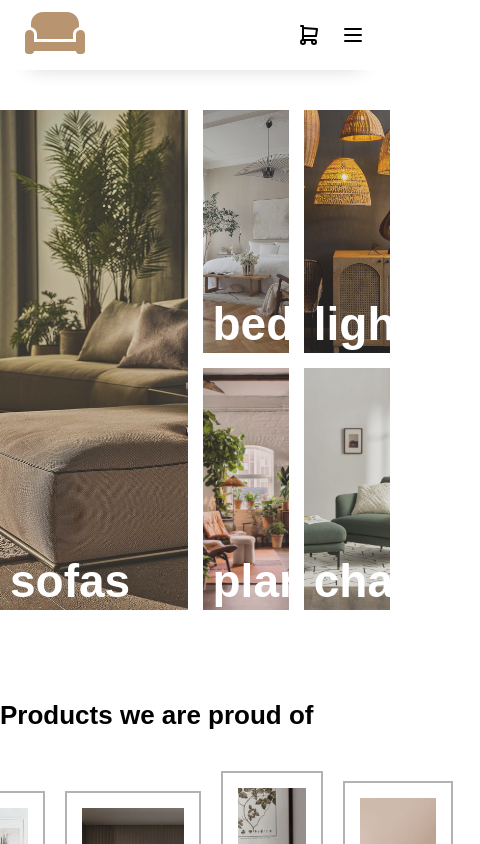
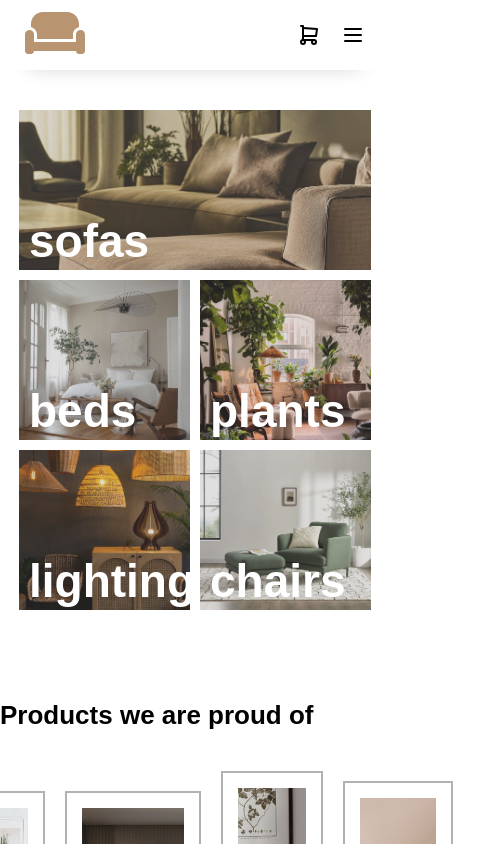
Before and after one commit to mhserrano/e-commerce, a React (Vite) app: page / in a window 390 px wide. Shown: the top 844 px of the page, 480 px wide, since content can reach past the window. Built offline with nearby package versions, Linux system fonts and the light colour scheme; a web font is replaced by a local one.

Commit message:
Added media queries to the hero

```diff
--- a/src/components/Header.css
+++ b/src/components/Header.css
@@ -47,3 +47,32 @@
   font-size: 46px;
   font-weight: 700;
 }
+
+@media (max-width: 750px) {
+  .hero-grid-container {
+    display: grid;
+    grid-template-columns: 1fr 1fr;
+    grid-template-rows: 1fr 1fr 1fr;
+    grid-template-areas: "one one" "two-left two-right" "three-left three-right";
+    grid-gap: 10px;
+  }
+
+  .grid-one {
+    grid-area: one;
+    overflow: hidden;
+  }
+  .grid-two-left {
+    grid-area: two-left;
+    overflow: hidden;
+  }
+  .grid-two-right {
+    grid-area: two-right;
+    overflow: hidden;
+  }
+  .grid-three-left {
+    grid-area: three-left;
+  }
+  .grid-three-right {
+    grid-area: three-right;
+  }
+}
--- a/src/components/Hero.jsx
+++ b/src/components/Hero.jsx
@@ -17,28 +17,28 @@ function Hero() {
           </Link>
         </div>
 
-        <div className="grid-two">
+        <div className="grid-two grid-two-left">
           <Link to="categories/beds">
             <img src={Beds} alt="Beds" />
             <p className="main-description">beds</p>
           </Link>
         </div>
 
-        <div className="grid-two-low">
+        <div className="grid-two-low grid-two-right">
           <Link to="categories/plants">
             <img src={Plants} alt="Plants" />
             <p className="main-description">plants</p>
           </Link>
         </div>
 
-        <div className="grid-three">
+        <div className="grid-three grid-three-left">
           <Link to="categories/lighting">
             <img src={Lighting} alt="Lighting" />
             <p className="main-description">lighting</p>
           </Link>
         </div>
 
-        <div className="grid-three-low">
+        <div className="grid-three-low grid-three-right">
           <Link to="categories/chairs">
             <img src={Chairs} alt="Chairs" />
             <p className="main-description">chairs</p>
--- a/src/index.css
+++ b/src/index.css
@@ -19,3 +19,8 @@ a {
   margin: 0 auto;
   padding-top: 110px;
 }
+@media (max-width: 750px) {
+  .container {
+    padding: 110px 19px 0;
+  }
+}
```
